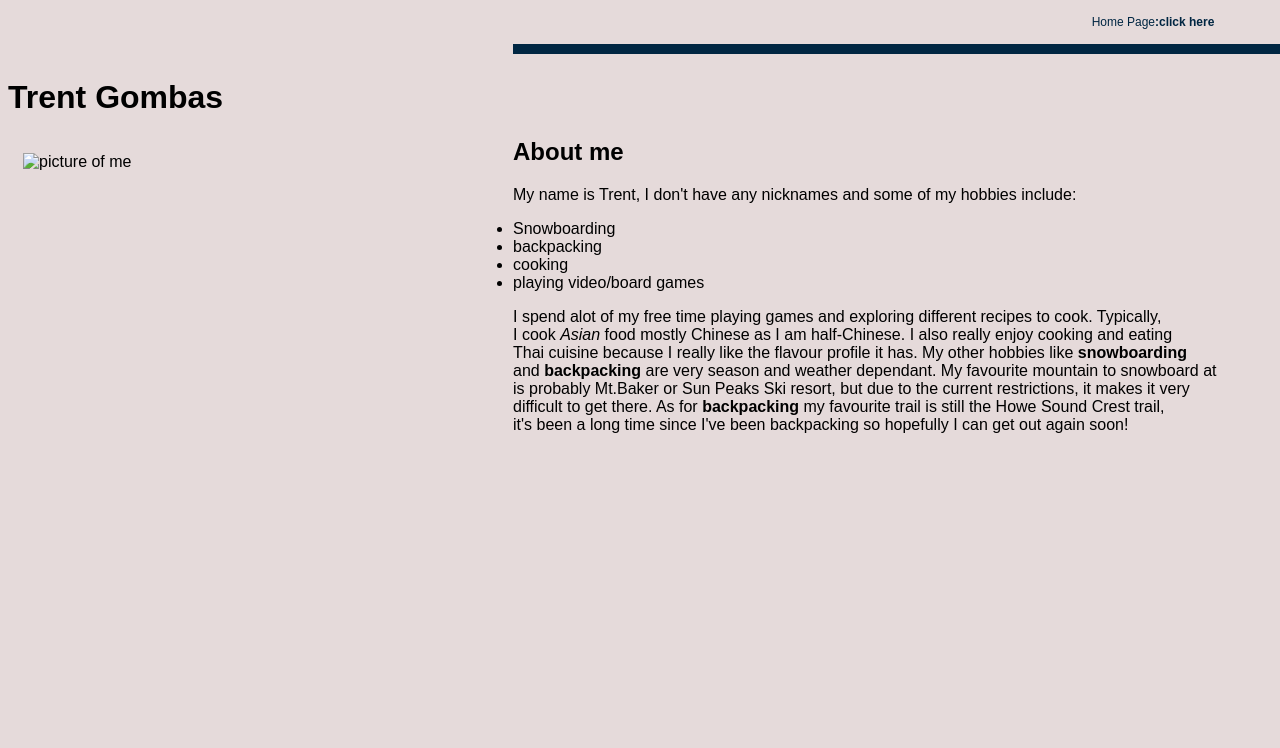
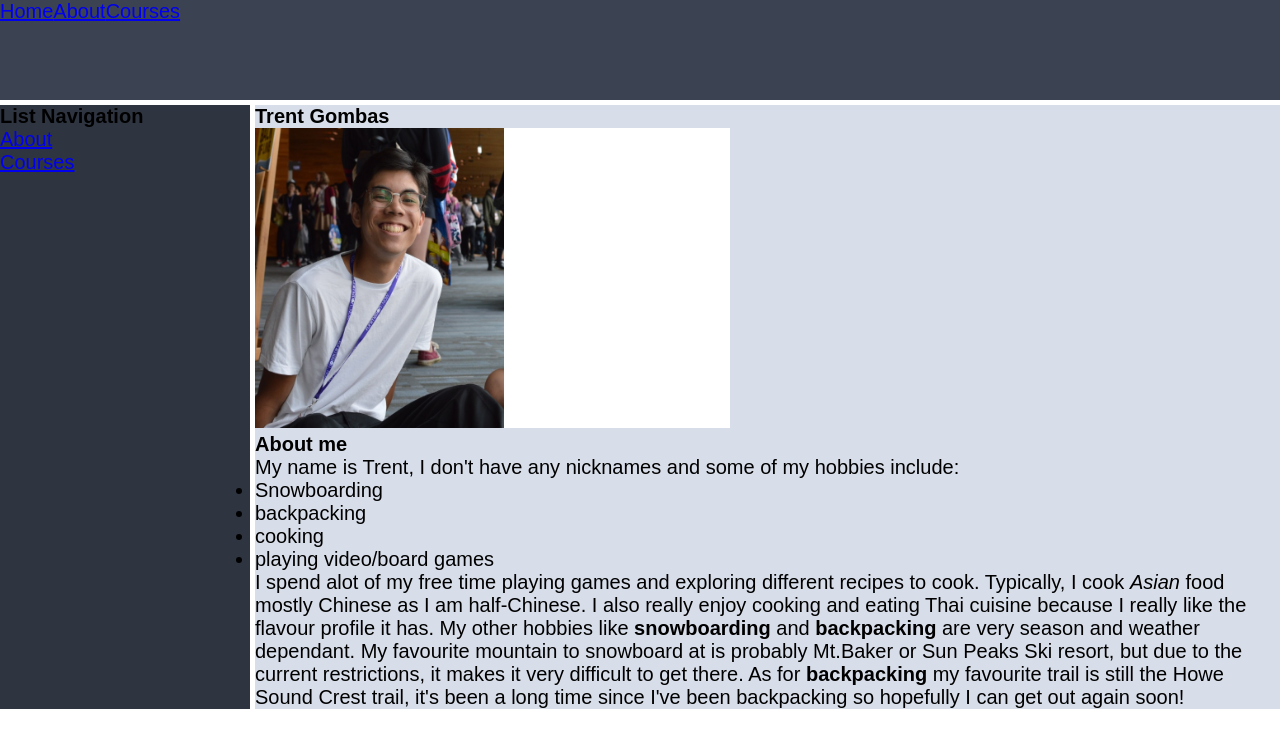
Before and after one commit to t-gomb/lab-week-8, a plain HTML site: page Personal Website/page/about.html in a window 1280 px wide. Drawn offline with Linux system fonts and the light colour scheme.

Commit message:
workedon_home_about_pages

```diff
--- a/Personal Website/CSS/Style.css
+++ b/Personal Website/CSS/Style.css
@@ -1,45 +1,8 @@
-body{
-    padding-top: 50px;
-    padding-left: 0px;
-    padding-right: 0px;
-    background-color: rgb(229, 218, 218);
+*{
+    margin: 0;
+	padding: 0;
     font-family: 'Ubuntu', sans-serif;
-}
-
-nav {
-    border-bottom: 10px solid rgb(0, 38, 66);
-    padding-left: 0px;
-    padding-right: 0px;
-    font-family: 'Ubuntu', sans-serif;
-}
-
-.nav_bar{
-    background-color: black;
-    overflow: hidden;
-    position: fixed;
-    top: 0;
-    padding-left: -15px;
-}
-
-.nav_bar a{
-    display: block;
-    color:rgb(0, 38, 66);
-    text-align: center;
-    padding: 15px 15px;
-    text-decoration: none;
-    font-size: 12px;
-}
-.sticky {
-    position: fixed;
-    top: 0;
-    width: 100%;
-
-
-}
-
-.wrap{
-    float: left;
-    margin: 15px;
+	font-size: 20px;
 }
 
 img{
@@ -47,19 +10,46 @@ img{
     width: 475px;
 
 }
+.container {
+	display: grid;
+    grid-template-rows: 5rem 1fr 5rem;
+    grid-template-columns: 250px 1fr;
+    grid-template-areas:
+        'h h h'
+        's m m'
+        'f f f';
+    gap: 5px;
+    width: 100vw;
+    height: 100vh;
 
-.nav_bar a::after {
-    display: inline-block;
-    color: rgb(0, 38, 66);
-    content: ':click here';
-    font-size: 100%;
-    font-weight: bold;
-    padding: 0px;
-    font-family: 'Ubuntu', sans-serif;
 }
-.nav_bar {
-    display: inline-block;
-    display: display;
-    width: 100%;
-    background-color: rgb(229, 218, 218)
+.header{
+    grid-area: h;
+    background-color: #3b4252;
+
 }
+
+.side {
+    grid-area: s;
+    background-color: #2e3440;
+
+}
+
+.main {
+    grid-area: m;
+    background-color: #d8dee9;
+
+}
+footer{
+    grid-area: f;
+    background-color: #3b4252;
+}
+
+
+.top {
+
+    margin-right: 3rem;
+    list-style-type: none;
+    display: flex;
+    flex-direction: row;
+}
--- a/Personal Website/page/about.html
+++ b/Personal Website/page/about.html
@@ -7,9 +7,24 @@
         <link rel = "stylesheet" href = "../CSS/Style.css">
     </head>
     <body>
+        <div class = "container">
+            <nav class = "header">
+                <ul class = "top">
+                    <li><a href="../index.html">Home</a></li>
+                    <li><a href="../page/about.html">About</a></li>
+                    <li><a href="../page/courses.html">Courses</a></li>
+                </ul>
+            </nav>
+            <nav class="side">
+                <h1>List Navigation</h1>
+                <ul><a href="../page/about.html">About</a></ul>
+                <ul><a href="../page/courses.html">Courses</a></ul>
+            </nav>
+            <div class="main">
             <h1>Trent Gombas</h1>
-        <img class = "wrap" src = "../Images/me.png" alt = "picture of me">
+            <img class = "wrap" src = "../Images/me.jpg" alt = "picture of me">
             <h2>About me</h2>
+
                 <p>My name is <stong>Trent</stong>, I don't have any nicknames and some of my hobbies include:<br>
                     <ul>
                     <li>Snowboarding</li>
@@ -17,18 +32,16 @@
                     <li>cooking</li>
                     <li>playing video/board games</li>
                     </ul>
-            I spend alot of my free time playing games and exploring different recipes to cook. Typically,<br>
-            I cook <em>Asian</em> food mostly Chinese as I am half-Chinese. I also really enjoy cooking and eating<br>
+                I spend alot of my free time playing games and exploring different recipes to cook. Typically,
+                I cook <em>Asian</em> food mostly Chinese as I am half-Chinese. I also really enjoy cooking and eating
                 Thai cuisine because I really like the flavour profile it has. My other hobbies like <strong>snowboarding</strong>
-            <br> and <strong>backpacking</strong> are very season and weather dependant. My favourite mountain
-            to snowboard at<br> is probably Mt.Baker or Sun Peaks Ski resort, but due to the current restrictions,
-            it makes it very<br> difficult to get there. As for <strong>backpacking</strong> my favourite trail is still
-            the Howe Sound Crest trail,<br> it's been a long time since I've been backpacking so hopefully I can get out again
-            soon!<br>
+                 and <strong>backpacking</strong> are very season and weather dependant. My favourite mountain
+                to snowboard at is probably Mt.Baker or Sun Peaks Ski resort, but due to the current restrictions,
+                it makes it very difficult to get there. As for <strong>backpacking</strong> my favourite trail is still
+                the Howe Sound Crest trail, it's been a long time since I've been backpacking so hopefully I can get out again
+                soon!
                 </p>
-
-        <nav class = "nav_bar">
-            <a href = "../index.html">Home Page</a>
-        </nav>
+            </div>
+        </div>
     </body>
 </html>
```
Also changed, not shown: Personal Website/index.html (+25 -6 lines). Lines whose indentation alone changed are shown as unchanged.
